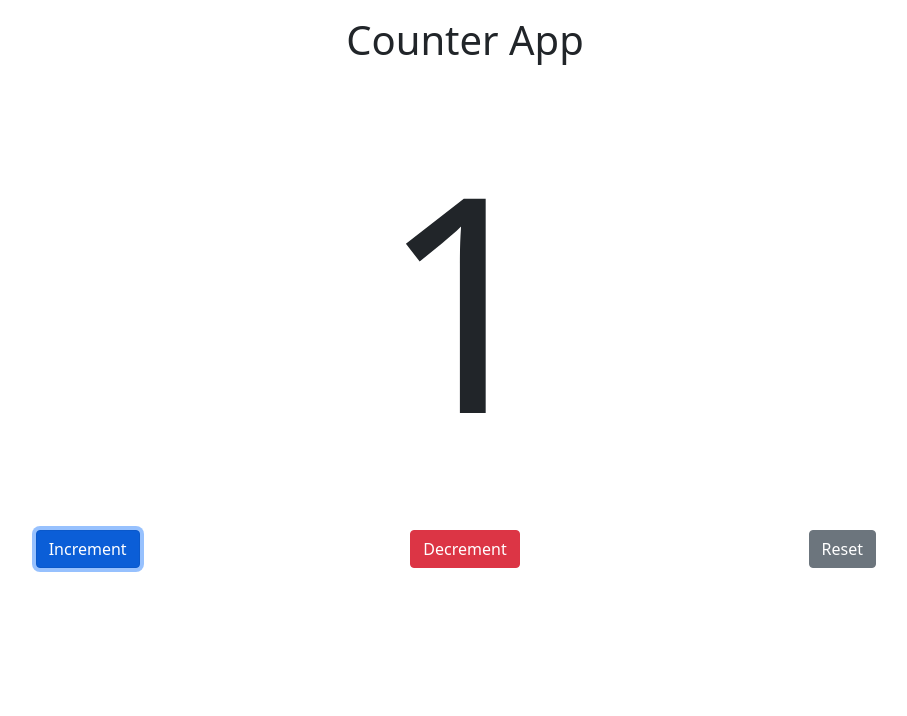
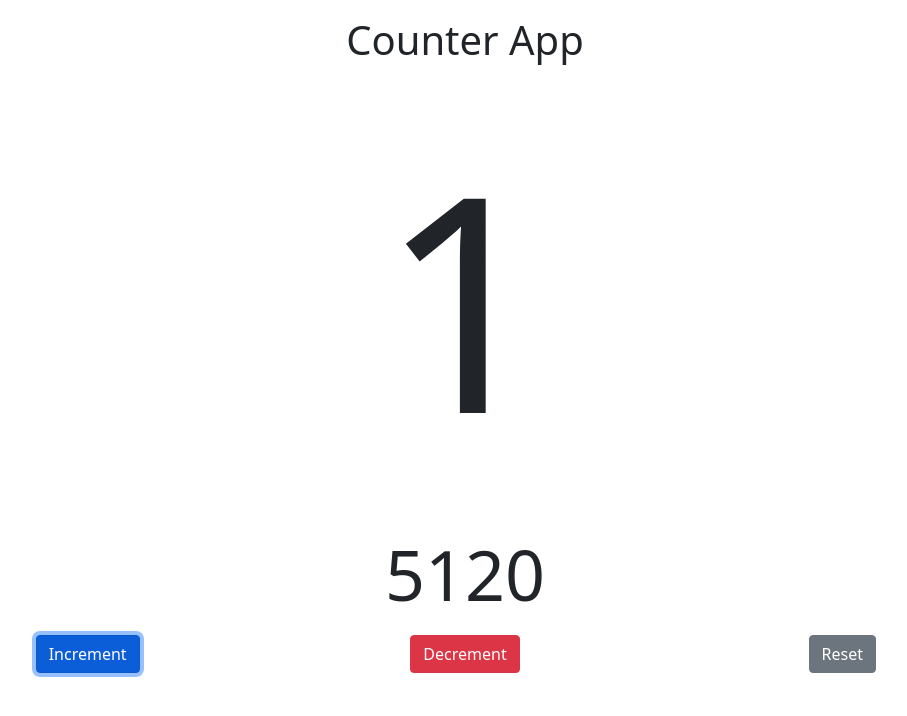
Before and after one commit to ftharyanto/simple-counter, a plain HTML site: page index.html in a window 1280 px wide. Both pictures are taken after a click on the button "Increment". Shown: the whole page, without its empty margins (175-1082 px from the left). Drawn offline with nearby package versions, Linux system fonts and the light colour scheme.

Commit message:
add stopwatch

```diff
--- a/counter.js
+++ b/counter.js
@@ -1,8 +1,12 @@
 let counter = 0;
+let start_time = Date.now();
 
 const increment = () => {
   counter++;
   document.querySelector(".counter-value").textContent = counter;
+  let current_time = Date.now();
+  let elapsed_time = current_time - start_time;
+  document.querySelector(".stopwatch").textContent = elapsed_time;
 };
 
 const decrement = () => {
@@ -12,10 +16,10 @@ const decrement = () => {
 
 const reset = () => {
   counter = 0;
+  start_time = Date.now();
   document.querySelector(".counter-value").textContent = counter;
+  document.querySelector(".stopwatch").textContent = "";
 };
-
-
 
 document.querySelector("#increment").addEventListener("click", increment);
 document.querySelector(".counter-value").addEventListener("click", increment);
--- a/index.html
+++ b/index.html
@@ -12,6 +12,7 @@
     <h1>Counter App</h1>
     <div class="counter">
       <span class="counter-value" style="font-size: 300px;">0</span> <br>
+      <span class="stopwatch" style="font-size: 70px;">0</span> <br>
       <div class="row">
         <div class="col-sm-12 col-lg-4" style="padding: 0.5rem;">
           <button class="btn btn-primary" id="increment">Increment</button>
```
